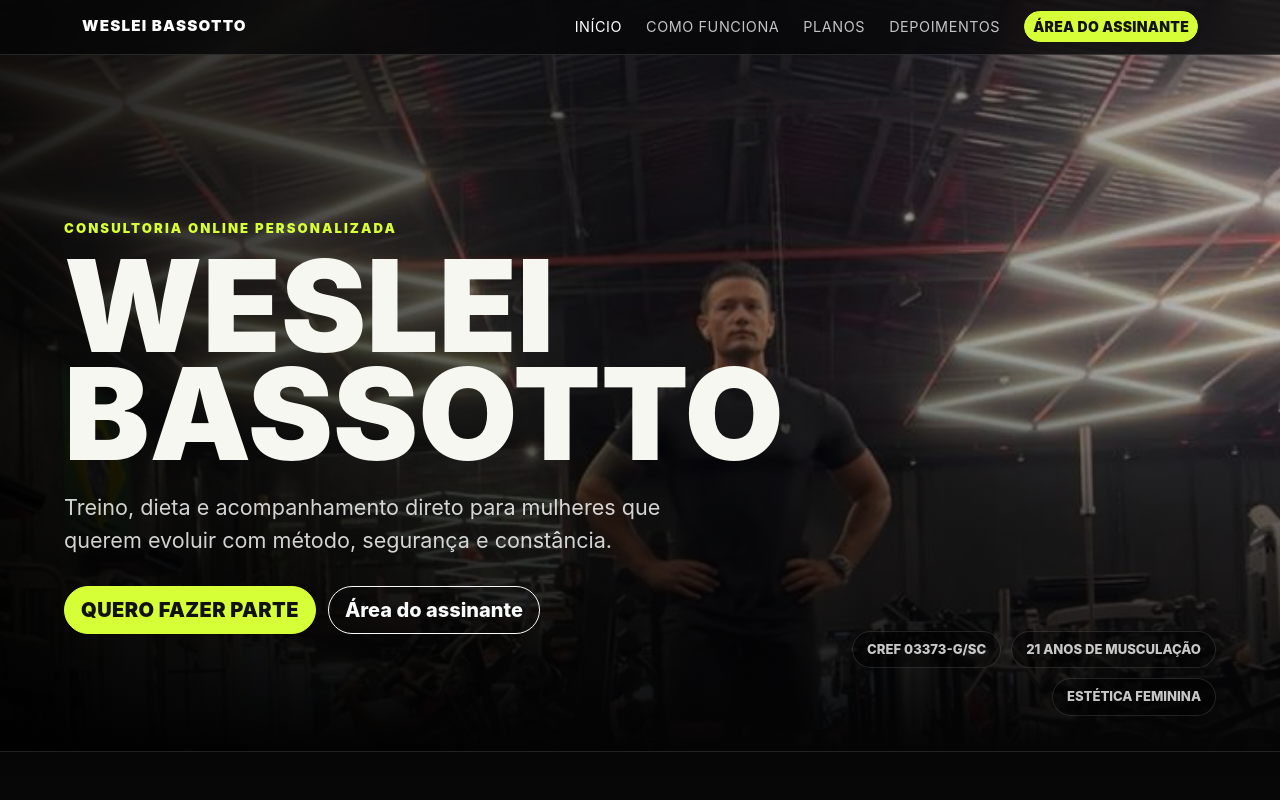
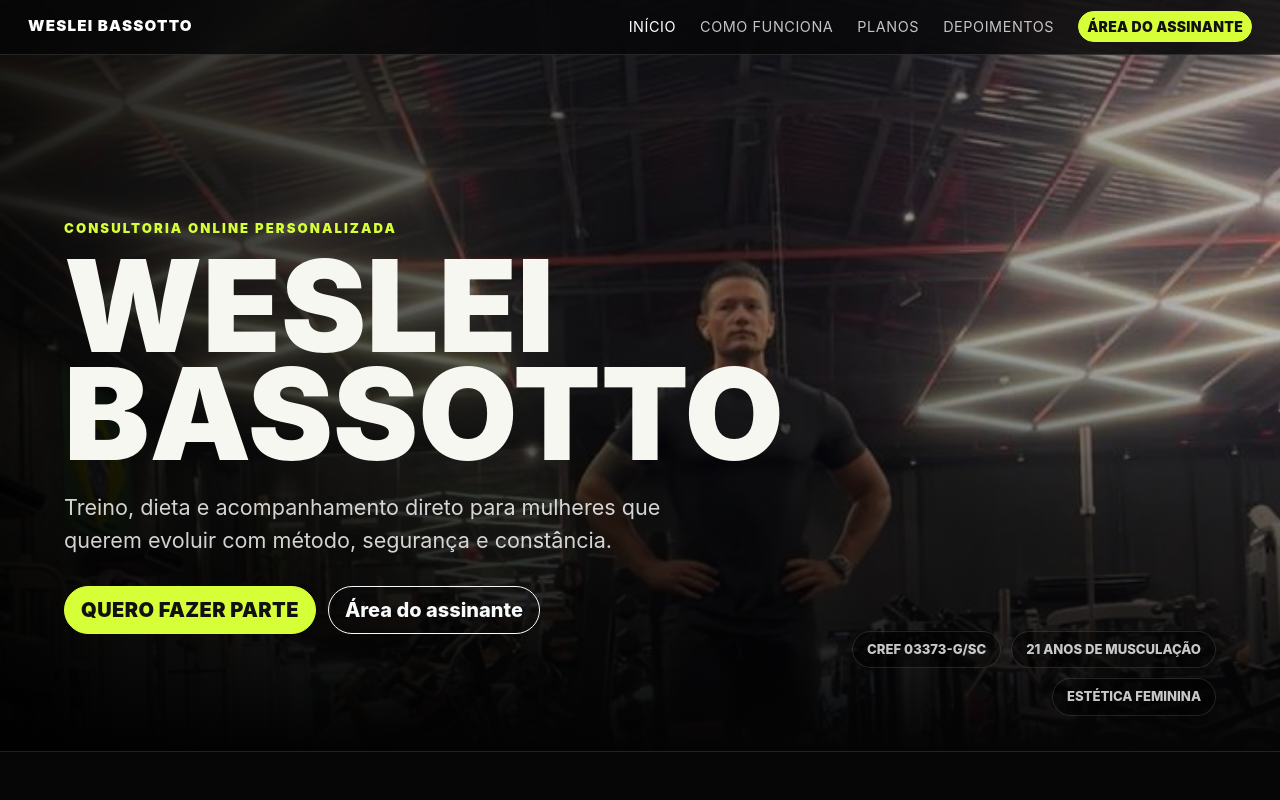
Before and after one commit to HenriqueBuzin/weslei-bassotto, a React (Vite) app in the folder frontend/: page / in a window 1280 px wide. Shown: the top 800 px of the page. Built offline with nearby package versions, Linux system fonts and the light colour scheme; no server answers.

Commit message:
Update SiteNavbar.jsx

```diff
--- a/frontend/src/components/SiteNavbar.jsx
+++ b/frontend/src/components/SiteNavbar.jsx
@@ -5,7 +5,7 @@ export default function SiteNavbar() {
 
   return (
     <nav className="navbar navbar-expand-lg navbar-dark navbar-glass fixed-top" data-bs-theme="dark">
-      <div className="container">
+      <div className="container-fluid mx-3">
         <Link className="navbar-brand fw-black tracking-1" to="/">
           {appName}
         </Link>
```
